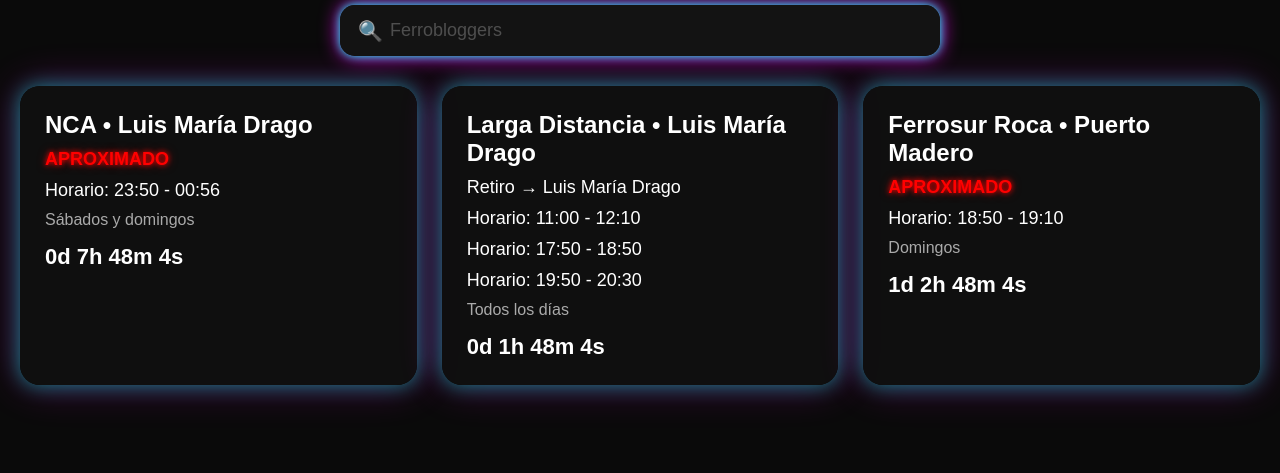
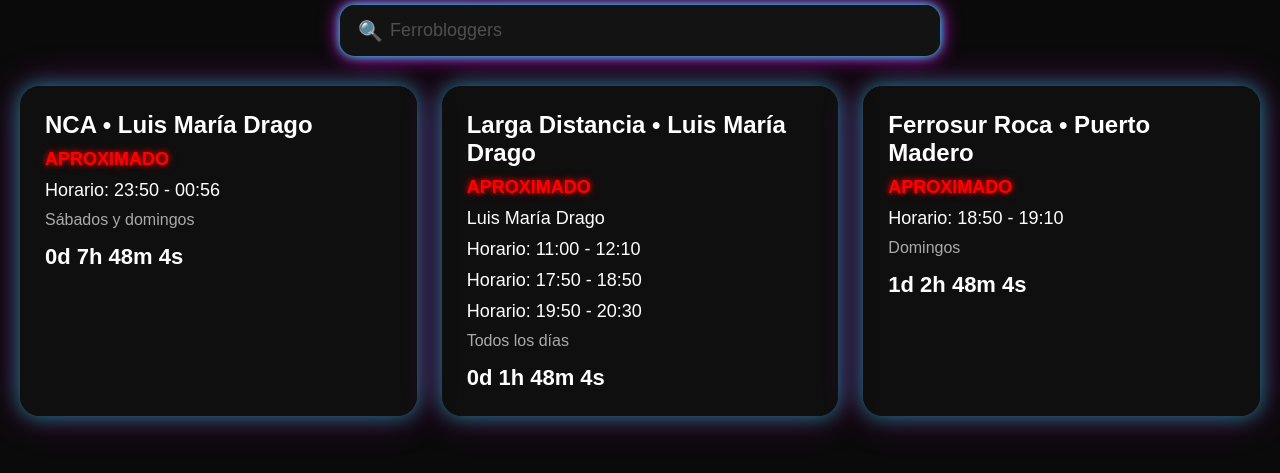
Before and after one commit to Valencraft254/FERROBLOGGERS, a plain HTML site: page index.html in a window 1280 px wide. Shown: the part 87-560 px from the top of the page. Drawn offline with Linux system fonts and the light colour scheme.

Commit message:
Actualizar index.html

```diff
--- a/index.html
+++ b/index.html
@@ -143,7 +143,8 @@
 
 <div class="card" id="ldCard">
     <h2>Larga Distancia • Luis María Drago</h2>
-    <div class="time">Retiro → Luis María Drago</div>
+<div class="aprox">APROXIMADO</div>
+    <div class="time">Luis María Drago</div>
     <div class="time" id="ldTime1">Horario: 11:00 - 12:10</div>
     <div class="time" id="ldTime2">Horario: 17:50 - 18:50</div>
     <div class="time" id="ldTime3">Horario: 19:50 - 20:30</div>
```
